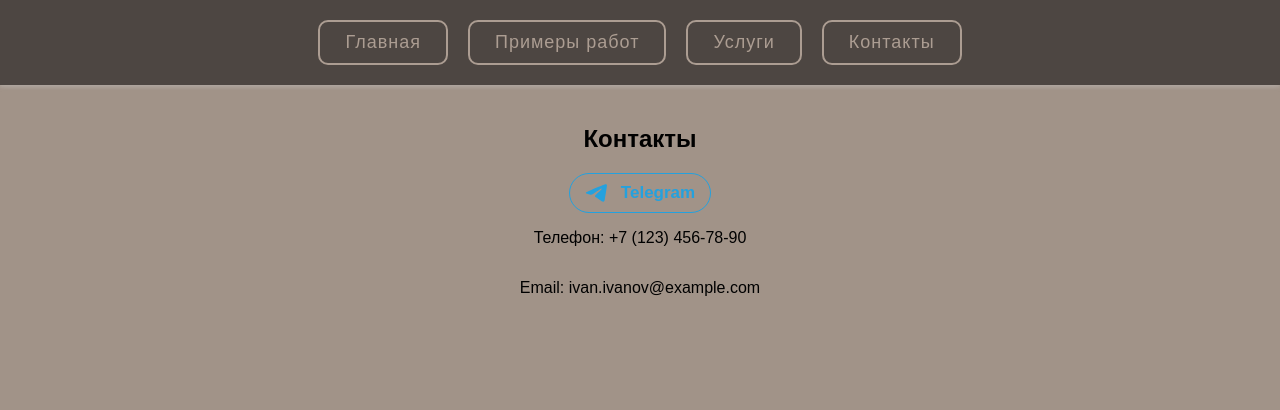
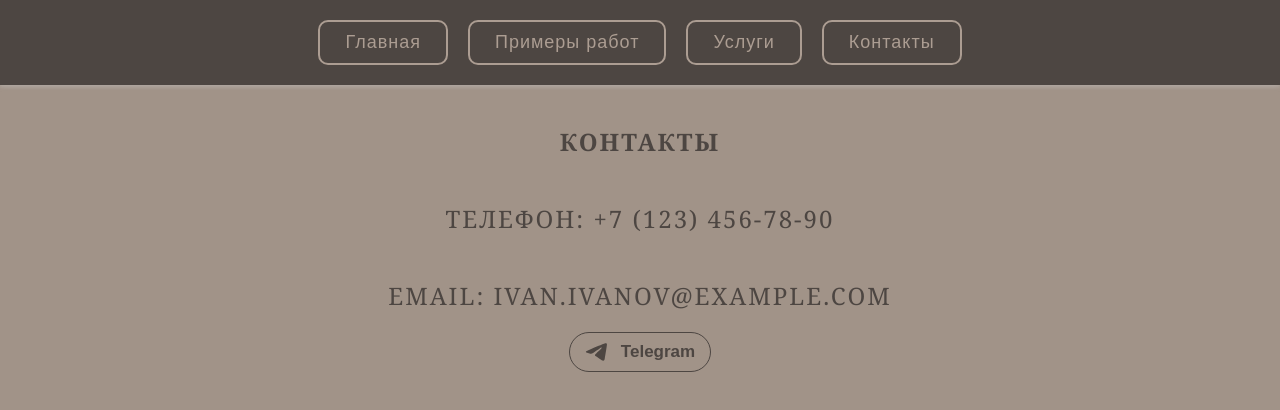
Before and after one commit to ISaP5-24/Kuma, a React (Vite) app in the folder js14 sayt (No Completed)/sait/: page /contact in a window 1280 px wide. Shown: the top 410 px of the page. Built offline with nearby package versions, Linux system fonts and the light colour scheme.

Commit message:
modified:   js14 sayt (No Completed)/sait/src/App.css 	modified:   js14 sayt (No Completed)/sait/src/Contact.jsx 	modified:   js14 sayt (No Completed)/sait/src/contact.css 	new file:   js14 sayt (No Completed)/sait/src/home.css 	modified:   js14 sayt (No Completed)/sait/src/home.jsx

```diff
--- a/js14 sayt (No Completed)/sait/src/App.css
+++ b/js14 sayt (No Completed)/sait/src/App.css
@@ -17,16 +17,6 @@ body {
   width: 300px;
   height: 300px;
   margin: 10px 0;
-}
-
-.specialization {
-  font-size: 18px;
-  color: #555;
-}
-
-.description {
-  font-size: 16px;
-  color: #333;
 }
 
 .examples-grid {
--- a/js14 sayt (No Completed)/sait/src/Contact.jsx
+++ b/js14 sayt (No Completed)/sait/src/Contact.jsx
@@ -5,6 +5,8 @@ function Contact() {
   return (
     <div className="section">
       <h2 className="text">Контакты</h2>
+      <p className="text">Телефон: +7 (123) 456-78-90</p>
+      <p className="text">Email: ivan.ivanov@example.com</p>
 <button>
   <svg
     xmlns="http://www.w3.org/2000/svg"
@@ -20,8 +22,6 @@ function Contact() {
   </svg>
   <span className = "knopka">Telegram</span>
 </button>
-      <p className="text">Телефон: +7 (123) 456-78-90</p>
-      <p className="text">Email: ivan.ivanov@example.com</p>
     </div>
   );
 }
--- a/js14 sayt (No Completed)/sait/src/contact.css
+++ b/js14 sayt (No Completed)/sait/src/contact.css
@@ -14,11 +14,11 @@ button {
   font-weight: 600;
   text-decoration: none;
   cursor: pointer;
-  border: 1px solid rgb(36, 161, 222);
+  border: 1px solid #4D4642;
   border-radius: 25px;
   outline: none;
   overflow: hidden;
-  color: rgb(36, 161, 222);
+  color: #4D4642;
   transition: color 0.3s 0.1s ease-out;
   display: flex; /* Добавлено */
   align-items: center; /* Выравнивание по вертикали */
@@ -57,3 +57,12 @@ button:hover {
 button:hover::before {
   box-shadow: inset 0 0 0 10em rgb(36, 161, 222);
 }
+
+.text {
+  font-size: 1.5rem;
+  color: #4D4642; /* Темный цвет текста */
+  margin-bottom: 20px;
+  font-family: 'Georgia', serif;
+  text-transform: uppercase;
+  letter-spacing: 2px;
+}
--- /dev/null
+++ b/js14 sayt (No Completed)/sait/src/home.css
@@ -0,0 +1,18 @@
+.textt {
+    font-size: 1.9rem;
+    color: #4D4642; /* Темный цвет текста */
+    margin-bottom: 20px;
+    font-family: 'Georgia', serif;
+    text-transform: uppercase;
+    letter-spacing: 2px;
+  }
+
+  .specialization {
+    font-size: 18px;
+    color: #555;
+  }
+
+  .description {
+    font-size: 16px;
+    color: #333;
+  }
--- a/js14 sayt (No Completed)/sait/src/home.jsx
+++ b/js14 sayt (No Completed)/sait/src/home.jsx
@@ -1,10 +1,11 @@
 import React from 'react';
+import './home.css';
 
 function Home() {
   return (
     <div className="section">
       <img src="/logog.jpg" alt="Иван Иванов" className="worker-photo" />
-      <h1>Иван Иванов</h1>
+      <h1 className='textt'>Иван Иванов</h1>
       <p className="specialization">Специалисты по укладке керамогранита</p>
       <p className="description">
         Опытный мастер с 10-летним стажем. Качественная укладка керамогранита, ремонт плитки и гидроизоляция.
```
